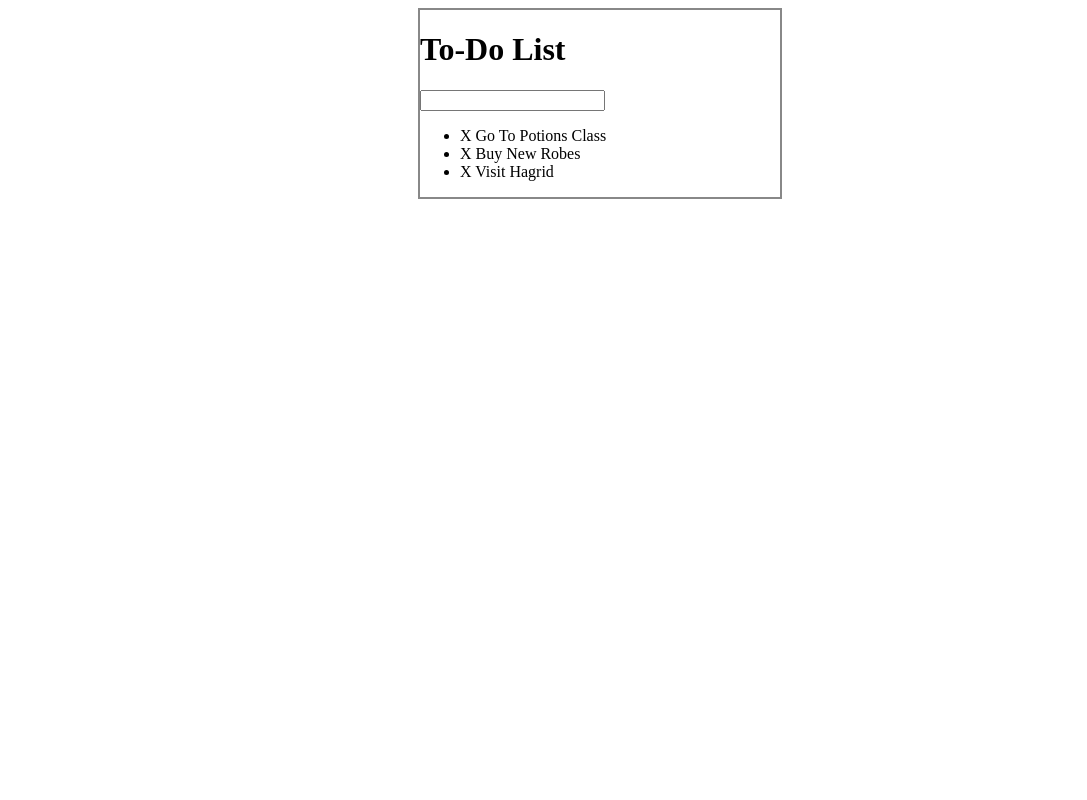
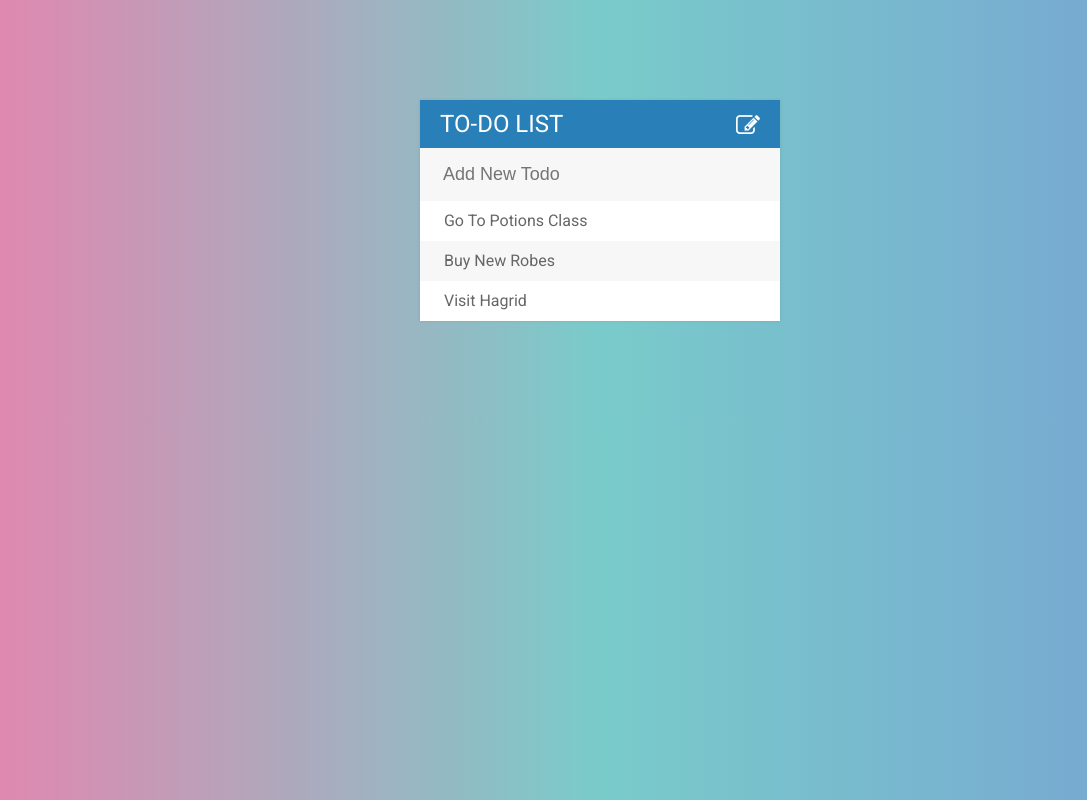
Before and after one commit to Neil-Opena/Multiple_Web_Projects, a plain HTML site: page todo_app/index.html in a window 1280 px wide. Shown: the whole page, without its empty margins (40-1127 px from the left). Drawn offline with Linux system fonts and the light colour scheme.

Commit message:
Finished todo app

```diff
--- a/todo_app/assets/css/style.css
+++ b/todo_app/assets/css/style.css
@@ -1,10 +1,100 @@
+body{
+	font-family: Roboto;
+	background: #77A1D3;  /* fallback for old browsers */
+	background: -webkit-linear-gradient(to right, #E684AE, #79CBCA, #77A1D3);  /* Chrome 10-25, Safari 5.1-6 */
+	background: linear-gradient(to right, #E684AE, #79CBCA, #77A1D3); /* W3C, IE 10+/ Edge, Firefox 16+, Chrome 26+, Opera 12+, Safari 7+ */
+}
+
+h1{
+	color: #fff;
+	background: #2980b9;
+	margin: 0;
+	padding: 10px 20px;
+	text-transform: uppercase;
+	font-size:24px;
+	font-weight: normal;
+}
+
+ul{
+	list-style: none;
+	cursor:	pointer;
+	margin:0;
+	padding:0;
+}
+
+li{
+	background: #fff;
+	height:40px;
+	line-height: 40px;
+	color:#666;
+}
+
+li:nth-child(2n){
+	background:#f7f7f7;
+}
+
+
+input[type="text"]{
+	font-size:18px;
+	background-color: #f7f7f7;
+	width:100%;
+	padding:13px 13px 13px 20px;
+	box-sizing: border-box;
+	color:#2980b9;
+	border:3px solid rgba(0,0,0,0);
+	transition: border 0.2s linear;
+}
+
+input[type="text"]:hover{
+	border:3px solid #2980b9;
+}
+
+input[type="text"]:focus{
+	background:#fff;
+	border:3px solid #2980b9;
+	outline:none;
+}
+
+span{
+	background-color: #e74c3c;
+	height:40px;
+	margin-right:20px;
+	text-align: center;
+	color:#fff;
+	width:0;
+	display:inline-block;
+	transition: width 0.2s linear;
+	opacity:0;
+}
+
+li:hover span{
+	width:40px;
+	opacity:1;
+}
+
+span:hover{
+	background-color: #ed7669;
+}
+
 .container{
 	width:360px;
-	margin:0 auto;
-	border:2px solid #888;
+	margin:100px auto;
+	background: #f7f7f7;
+	box-shadow:0 0 3px rgba(0,0,0,0.1) ;
 }
 
 .strike{
 	text-decoration: line-through;
 	color:#888;
 }
+
+.fa-pencil-square-o{
+	float:right;
+	line-height: 30px;
+	cursor:pointer;
+	transition: all 0.3s;
+}
+
+.fa-pencil-square-o:hover{
+	transform: scale(1.2);
+}
--- a/todo_app/assets/js/script.js
+++ b/todo_app/assets/js/script.js
@@ -15,6 +15,10 @@ $("input[type='text']").on("keypress",function(e){
 	if(e.which === 13){
 		var content = $(this).val();
 		$(this).val("");
-		$("ul").append("<li><span>X</span> " + content + "</li>");
+		$("ul").append("<li><span><i class='fa fa-trash' aria-hidden='true'></i></span> " + content + "</li>");
 	}
 });
+
+$(".fa-pencil-square-o").on("click",function(){
+	$("input[type='text']").fadeToggle();
+});
--- a/todo_app/index.html
+++ b/todo_app/index.html
@@ -2,17 +2,19 @@
 <html>
 <head>
 	<title>Todo List App</title>
+	<link href="https://fonts.googleapis.com/css?family=Roboto:400,500,700" rel="stylesheet">
+	<link rel="stylesheet" type="text/css" href="https://cdnjs.cloudflare.com/ajax/libs/font-awesome/4.7.0/css/font-awesome.min.css">
 	<link rel="stylesheet" type="text/css" href="assets/css/style.css">
 </head>
 
 <div class="container">
-	<h1>To-Do List</h1>
-	<input type="text">
+	<h1>To-Do List <i class="fa fa-pencil-square-o" aria-hidden="true"></i></h1>
+	<input type="text" placeholder="Add New Todo">
 
 	<ul>
-		<li><span>X</span> Go To Potions Class</li>
-		<li><span>X</span> Buy New Robes</li>
-		<li><span>X</span> Visit Hagrid</li>
+		<li><span><i class="fa fa-trash" aria-hidden="true"></i></span> Go To Potions Class</li>
+		<li><span><i class="fa fa-trash" aria-hidden="true"></i></span> Buy New Robes</li>
+		<li><span><i class="fa fa-trash" aria-hidden="true"></i></span> Visit Hagrid</li>
 	</ul>
 </div>
 
```
